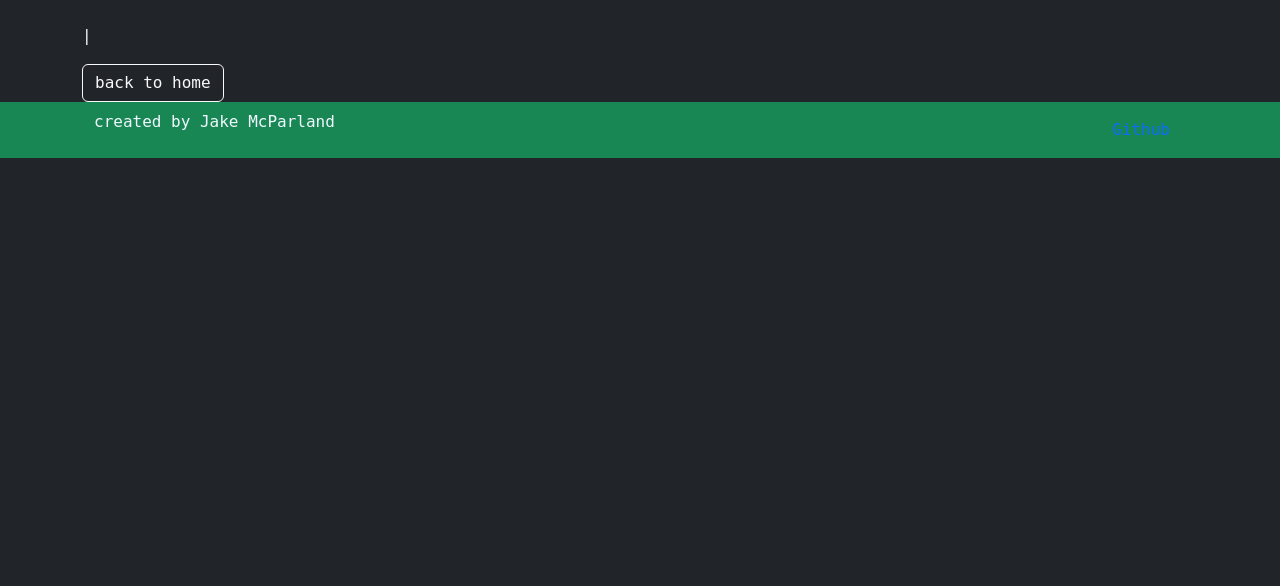
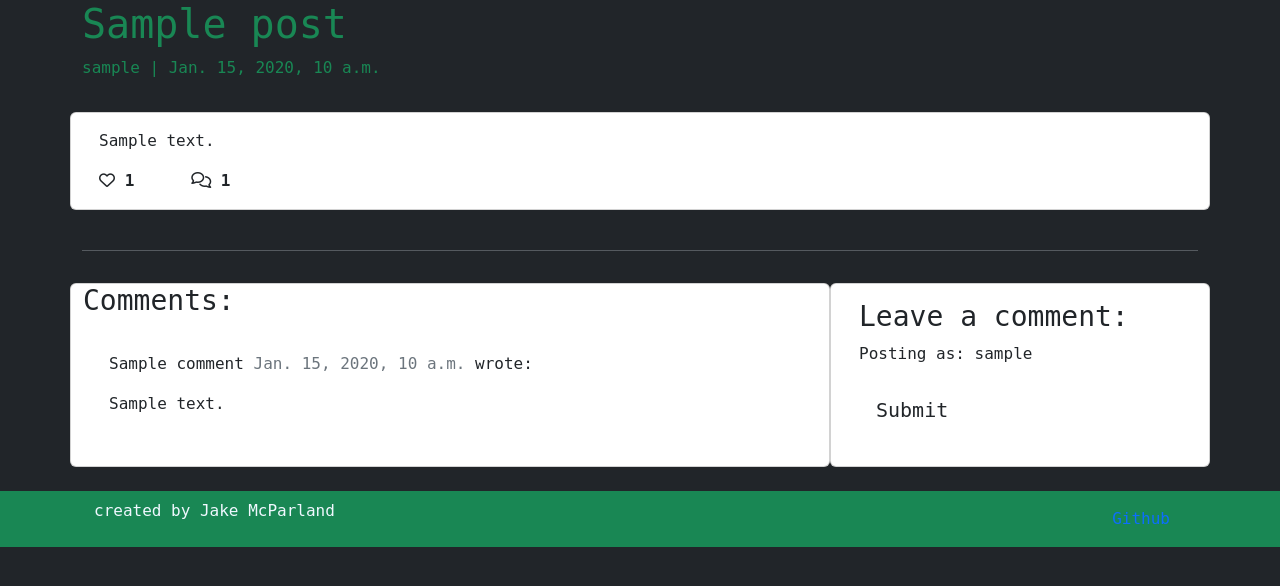
Before and after one commit to Jakemcp97/pp4-gamer-frontier-blog, a Django app: a page that uses templates/base.html in a window 1280 px wide. Shown: the part 70-656 px from the top of the page. Run offline with Django 3.2, Linux system fonts and the light colour scheme; a user stored in the database is signed in; tables that the repository leaves empty hold one stand-in row (values such as "Sample post"); some libraries are stand-ins or nearby versions.

Commit message:
adding comment and like functionality

```diff
--- a/templates/base.html
+++ b/templates/base.html
@@ -12,6 +12,7 @@
   <!-- CSS only -->
   <link href="https://cdn.jsdelivr.net/npm/bootstrap@5.2.2/dist/css/bootstrap.min.css" rel="stylesheet"
     integrity="sha384-Zenh87qX5JnK2Jl0vWa8Ck2rdkQ2Bzep5IDxbcnCeuOxjzrPF/et3URy9Bv1WTRi" crossorigin="anonymous">
+  <script src="https://kit.fontawesome.com/db2dab4bed.js" crossorigin="anonymous"></script>
   <link href="{% static 'css/style.css' %}" rel="stylesheet">
 </head>
 
--- a/templates/post.html
+++ b/templates/post.html
@@ -1,33 +1,101 @@
- {% extends 'base.html' %}
- {% csrf_token %}
- <title>
-     {{ object.title }}
- </title>
- {% block content %}
+ {% extends 'base.html' %} {% block content %}
+ {% load crispy_forms_tags %}
  <div class="masthead">
     <div class="container">
-         <div class="row">
-
-
-             <div class="d-none d-md-block mt-3 col-md-8 offset-md-2 masthead-image">
+        <div class="row g-0">
+            <div class="col-md-6 masthead-text">
+                <!-- Post title goes in these h1 tags -->
+                <h1 class="post-title text-success">{{ post.title }}</h1>
+                <!-- Post author goes before the | the post's created date goes after -->
+                <p class="post-subtitle text-success">{{ post.author }} | {{ post.created_on }}</p>
+            </div>
+            <div class="d-none d-md-block col-md-6 masthead-image">
+                <!-- The featured image URL goes in the src attribute -->
                 {% if "placeholder" in post.featured_image.url %}
                 <img src="https://codeinstitute.s3.amazonaws.com/fullstack/blog/default.jpg" width="100%">
                 {% else %}
                 <img src=" {{ post.featured_image.url }}" width="100%">
                 {% endif %}
             </div>
-             <div class="col-md-6 masthead-text">
-                 <h1 class="post-title">{% block title %} {{ object.title }} {% endblock title %}</h1>
-                 <p class="post-subtitle">{{ object.author.first_name }} {{ object.author.last_name }}
-                     |{{ object.created_on }}</p>
-                 <p class="lead">{{ object.content | safe }}</p>
         </div>
     </div>
+</div>
+
+<div class="container">
     <div class="row">
-             <div class="col-md-12 justify-content-center">
-                <a href="{% url 'home' %}" class="btn btn-outline-light">back to home</a>
+        <div class="col card mb-4  mt-3 left  top">
+            <div class="card-body text-dark">
+                <!-- The post content goes inside the card-text. -->
+                <!-- Use the | safe filter inside the template tags -->
+                <p class="card-text text-dark">
+                    {{ post.content | safe }}
+                </p>
+                <div class="row">
+
+                    <div class="col-1">
+                        <!-- The number of likes goes before the closing strong tag -->
+                        <strong class="text-dark"><i class="far fa-duotone fa-heart"></i> {{ post.number_of_likes }} </strong>
+                    </div>
+                    <div class="col-1">
+                        {% with comments.count as total_comments %}
+                        <strong class="text-dark"><i class="far fa-comments"></i>
+                            <!-- Our total_comments variable goes before the closing strong tag -->
+                            {{ total_comments }}</strong>
+                        {% endwith %}
                     </div>
                 </div>
             </div>
         </div>
- {% endblock %}
+    </div>
+    <div class="row">
+        <div class="col">
+            <hr>
+        </div>
+    </div>
+    <div class="row">
+        <div class="col-md-8 card mb-4  mt-3 ">
+            <h3 class="text-dark">Comments:</h3>
+            <div class="card-body">
+                <!-- We want a for loop inside the empty control tags to iterate through each comment in comments -->
+                {% for comment in comments %}
+                <div class="comments text-dark" style="padding: 10px;">
+                    <p class="font-weight-bold">
+                        <!-- The commenter's name goes here. Check the model if you're not sure what that is -->
+                        {{ comment.name }}
+                        <span class=" text-muted font-weight-normal">
+                            <!-- The comment's created date goes here -->
+                            {{ comment.created_on }}
+                        </span> wrote:
+                    </p>
+                    <!-- The body of the comment goes before the | -->
+                    {{ comment.body | linebreaks }}
+                </div>
+                <!-- Our for loop ends here -->
+                {% endfor %}
+            </div>
+        </div>
+        <div class="col-md-4 card mb-4  mt-3 ">
+            <div class="card-body">
+                <!-- For later -->
+                {% if commented %}
+                <div class="alert alert-success" role="alert">
+                    Your comment is awaiting approval
+                </div>
+                {% else %}
+                {% if user.is_authenticated %}
+
+                <h3 class="text-dark">Leave a comment:</h3>
+                <p class="text-dark">Posting as: {{ user.username }}</p>
+                <form class="text-dark" method="post" style="margin-top: 1.3em;">
+                    {{ Comment_form | crispy }}
+                    {% csrf_token %}
+                    <button type="submit" class="btn btn-signup btn-lg">Submit</button>
+                </form>
+                {% endif %}
+                {% endif %}
+            </div>
+        </div>
+    </div>
+</div>
+
+{% endblock content %}
```
Also changed, not shown: blog/forms.py (line endings or trailing spaces), blog/models.py (line endings or trailing spaces), blog/views.py (line endings or trailing spaces). Lines whose indentation alone changed are shown as unchanged.
